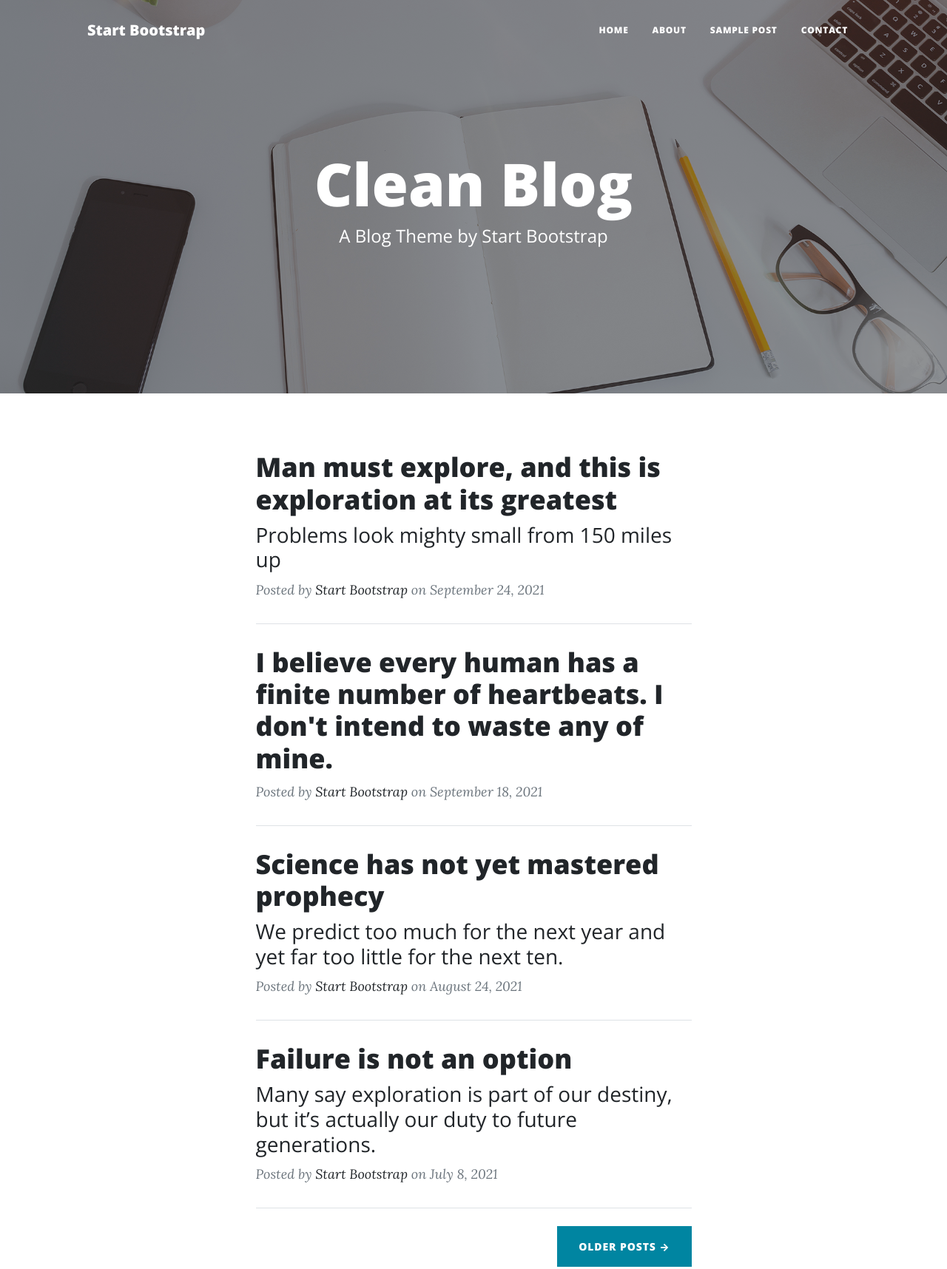
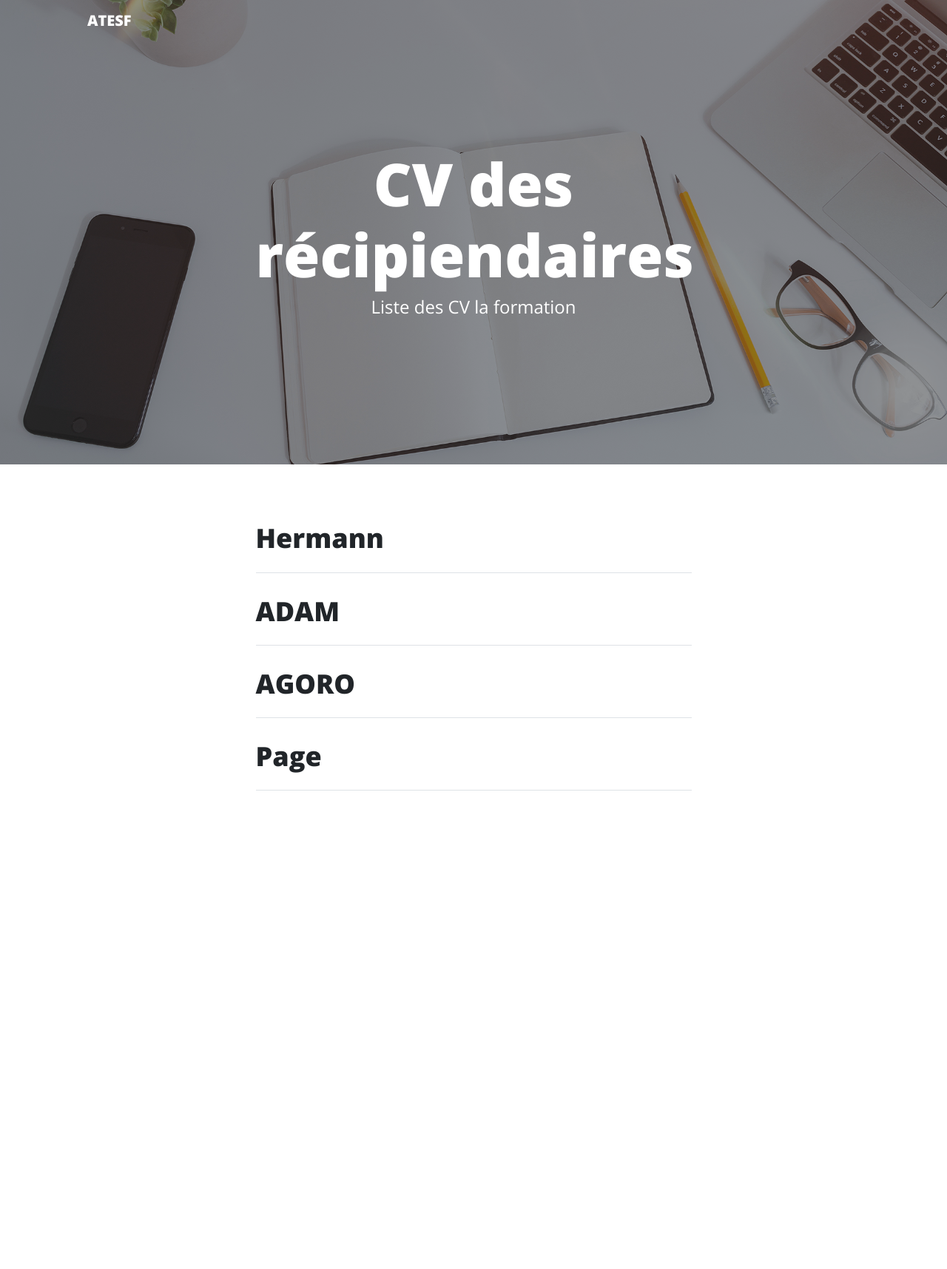
Before and after one commit to hermann106/html_css, a plain HTML site: page index.html in a window 1280 px wide. Shown: the top 1716 px of the page at 74% size. After the commit the page ends 1093 px from the top, so only its background shows below. Drawn offline with nearby package versions, Linux system fonts and the light colour scheme.

Commit message:
ajout des cv

```diff
--- a/index.html
+++ b/index.html
@@ -19,18 +19,18 @@
         <!-- Navigation-->
         <nav class="navbar navbar-expand-lg navbar-light" id="mainNav">
             <div class="container px-4 px-lg-5">
-                <a class="navbar-brand" href="index.html">Start Bootstrap</a>
+                <a class="navbar-brand" href="index.html">ATESF</a>
                 <button class="navbar-toggler" type="button" data-bs-toggle="collapse" data-bs-target="#navbarResponsive" aria-controls="navbarResponsive" aria-expanded="false" aria-label="Toggle navigation">
                     Menu
                     <i class="fas fa-bars"></i>
                 </button>
                 <div class="collapse navbar-collapse" id="navbarResponsive">
-                    <ul class="navbar-nav ms-auto py-4 py-lg-0">
+                    <!--<ul class="navbar-nav ms-auto py-4 py-lg-0">
                         <li class="nav-item"><a class="nav-link px-lg-3 py-3 py-lg-4" href="index.html">Home</a></li>
                         <li class="nav-item"><a class="nav-link px-lg-3 py-3 py-lg-4" href="about.html">About</a></li>
                         <li class="nav-item"><a class="nav-link px-lg-3 py-3 py-lg-4" href="post.html">Sample Post</a></li>
                         <li class="nav-item"><a class="nav-link px-lg-3 py-3 py-lg-4" href="contact.html">Contact</a></li>
-                    </ul>
+                    </ul>-->
                 </div>
             </div>
         </nav>
@@ -40,8 +40,8 @@
                 <div class="row gx-4 gx-lg-5 justify-content-center">
                     <div class="col-md-10 col-lg-8 col-xl-7">
                         <div class="site-heading">
-                            <h1>Clean Blog</h1>
-                            <span class="subheading">A Blog Theme by Start Bootstrap</span>
+                            <h1>CV des récipiendaires</h1>
+                            <span class="subheading">Liste des CV la formation</span>
                         </div>
                     </div>
                 </div>
@@ -53,63 +53,40 @@
                 <div class="col-md-10 col-lg-8 col-xl-7">
                     <!-- Post preview-->
                     <div class="post-preview">
-                        <a href="post.html">
-                            <h2 class="post-title">Man must explore, and this is exploration at its greatest</h2>
-                            <h3 class="post-subtitle">Problems look mighty small from 150 miles up</h3>
+                        <a href="cv/hermann/hermann.html">
+                            <h2 class="post-title">Hermann</h2>
                         </a>
-                        <p class="post-meta">
-                            Posted by
-                            <a href="#!">Start Bootstrap</a>
-                            on September 24, 2021
-                        </p>
                     </div>
                     <!-- Divider-->
                     <hr class="my-4" />
                     <!-- Post preview-->
                     <div class="post-preview">
-                        <a href="post.html"><h2 class="post-title">I believe every human has a finite number of heartbeats. I don't intend to waste any of mine.</h2></a>
-                        <p class="post-meta">
-                            Posted by
-                            <a href="#!">Start Bootstrap</a>
-                            on September 18, 2021
-                        </p>
+                        <a href="cv/ADAM/index.html">
+                            <h2 class="post-title">ADAM</h2>
+                        </a>
                     </div>
                     <!-- Divider-->
                     <hr class="my-4" />
                     <!-- Post preview-->
                     <div class="post-preview">
-                        <a href="post.html">
-                            <h2 class="post-title">Science has not yet mastered prophecy</h2>
-                            <h3 class="post-subtitle">We predict too much for the next year and yet far too little for the next ten.</h3>
+                        <a href="cv/AGORO_CV/AGORO_Essotom.html">
+                            <h2 class="post-title">AGORO</h2>
                         </a>
-                        <p class="post-meta">
-                            Posted by
-                            <a href="#!">Start Bootstrap</a>
-                            on August 24, 2021
-                        </p>
                     </div>
                     <!-- Divider-->
                     <hr class="my-4" />
                     <!-- Post preview-->
                     <div class="post-preview">
-                        <a href="post.html">
-                            <h2 class="post-title">Failure is not an option</h2>
-                            <h3 class="post-subtitle">Many say exploration is part of our destiny, but it’s actually our duty to future generations.</h3>
+                        <a href="cv/page.html">
+                            <h2 class="post-title">Page</h2>
                         </a>
-                        <p class="post-meta">
-                            Posted by
-                            <a href="#!">Start Bootstrap</a>
-                            on July 8, 2021
-                        </p>
                     </div>
                     <!-- Divider-->
                     <hr class="my-4" />
-                    <!-- Pager-->
-                    <div class="d-flex justify-content-end mb-4"><a class="btn btn-primary text-uppercase" href="#!">Older Posts →</a></div>
                 </div>
             </div>
         </div>
-        <!-- Footer-->
+        <!-- Footer
         <footer class="border-top">
             <div class="container px-4 px-lg-5">
                 <div class="row gx-4 gx-lg-5 justify-content-center">
@@ -144,7 +121,7 @@
                     </div>
                 </div>
             </div>
-        </footer>
+        </footer>-->
         <!-- Bootstrap core JS-->
         <script src="https://cdn.jsdelivr.net/npm/bootstrap@5.0.2/dist/js/bootstrap.bundle.min.js"></script>
         <!-- Core theme JS-->
```
Also changed, not shown: cv/page.html (added, +73 -0 lines).
